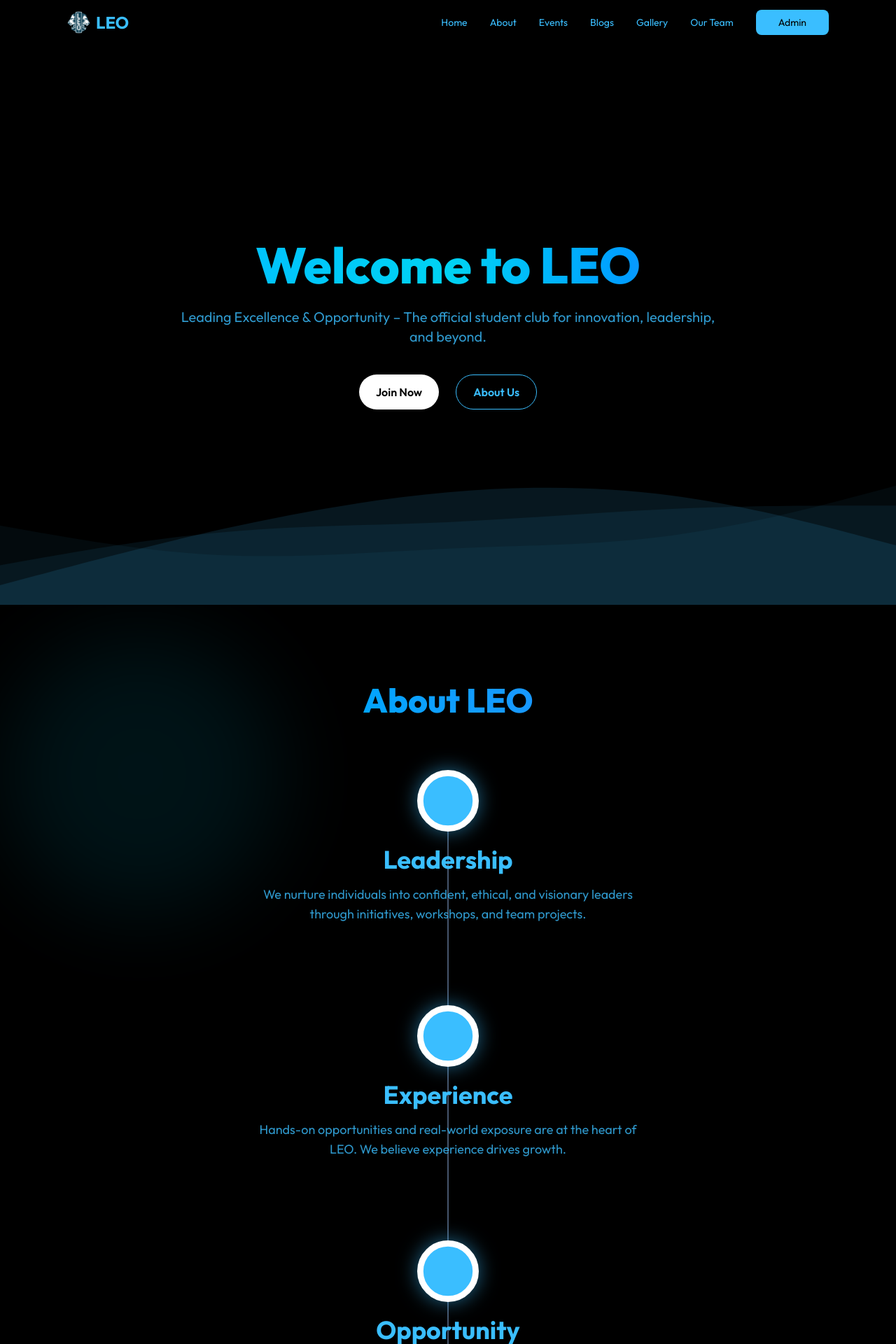
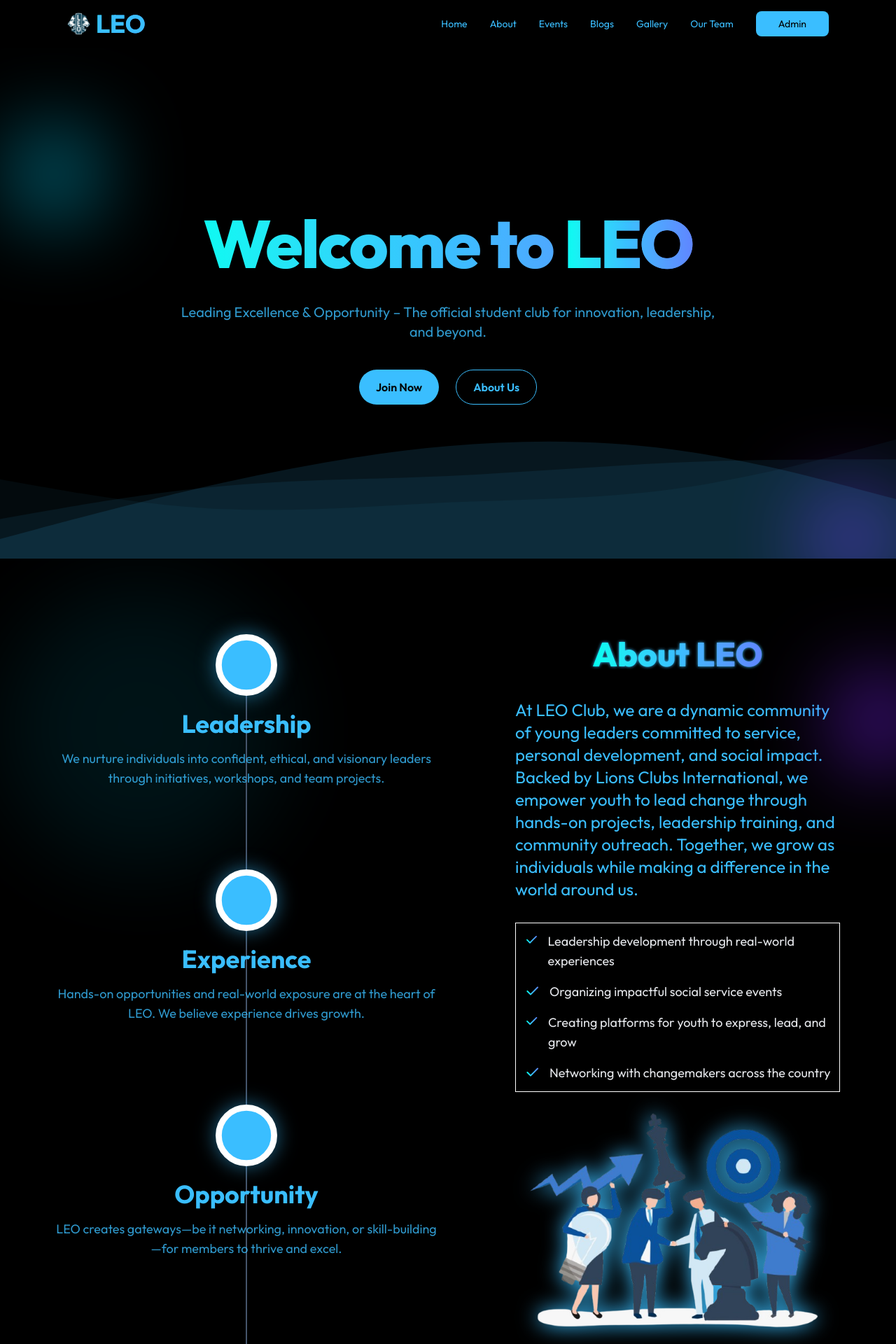
Before and after one commit to umangUS002/LeoClub, a React (Vite) app in the folder client/: page / in a window 1280 px wide. Shown: the top 1920 px of the page at 70% size. Built offline with nearby package versions, Linux system fonts and the light colour scheme.

Commit message:
updated about us

```diff
--- a/client/index.html
+++ b/client/index.html
@@ -4,7 +4,7 @@
     <meta charset="UTF-8" />
     <link rel="icon" type="image/svg+xml" href="/Logo.png" />
     <meta name="viewport" content="width=device-width, initial-scale=1.0" />
-    <title>Leo-BIT,Mesra</title>
+    <title>Leo Club</title>
   </head>
   <body>
     <div id="root"></div>
--- a/client/src/components/About.jsx
+++ b/client/src/components/About.jsx
@@ -1,5 +1,6 @@
 import { useRef } from "react";
 import { motion, useInView } from "framer-motion";
+import { assets } from "../assets/assets";
 
 const aboutItems = [
   {
@@ -21,7 +22,7 @@
 
 export default function About() {
   return (
-    <div id="about" className="relative bg-primary text-text1 py-28 px-4 md:px-16 min-h-[300vh] overflow-hidden">
+    <div id="about" className="relative bg-primary text-text1 py-28 max-sm:py-10 px-4 md:px-16 min-h-[300vh] overflow-hidden">
 
       {/* Floating Abstract Blobs */}
       <motion.div
@@ -35,17 +36,28 @@
         className="absolute bottom-10 right-10 w-[500px] h-[500px] bg-violet-600 opacity-10 blur-3xl rounded-full z-0"
       />
       <motion.div
+        animate={{ y: [0, 200, 0], x: [0, 30, 0] }}
+        transition={{ repeat: Infinity, duration: 10, ease: "easeInOut" }}
+        className="absolute top-0 right-0 w-[100px] h-[100px] bg-violet-600 opacity-100 blur-3xl rounded-full z-0"
+      />
+      <motion.div
         animate={{ y: [0, 25, 0], x: [0, 15, 0] }}
         transition={{ repeat: Infinity, duration: 3, ease: "easeInOut" }}
         className="absolute top-1/2 right-1/4 w-[300px] h-[300px] bg-blue-400 opacity-10 blur-2xl rounded-full z-0"
       />
 
       {/* Content */}
-      <h2 className="text-center text-5xl font-extrabold text-transparent bg-clip-text bg-gradient-to-r from-sky-400 to-blue-500 mb-20 z-10 relative">
+      <motion.h2
+        initial={{ opacity: 0, y: 100 }}
+        whileInView={{ opacity: 1, y: 0 }}
+        transition={{ duration: 0.6 }}
+        className="text-center md:hidden text-5xl font-extrabold text-transparent bg-clip-text bg-clip-text bg-gradient-to-r from-[#00FFF0] via-[#3ABEFF] to-[#5F85FF] mb-20 z-10 relative">
         About LEO
-      </h2>
+      </motion.h2>
 
-      <div className="relative max-w-4xl mx-auto z-10">
+      <div className="flex max-sm:flex-col gap-20">
+
+        <div className="relative max-w-4xl mx-auto z-10 min-w-[50%]">
           {/* Vertical line */}
           <div className="absolute left-1/2 transform -translate-x-1/2 h-full w-[2px] bg-slate-600 z-0" />
 
@@ -77,9 +89,9 @@
 
                   {/* Title */}
                   <motion.h3
-                  initial={false}
-                  animate={{ opacity: inView ? 1 : 0.3, y: inView ? 0 : 10 }}
-                  transition={{ duration: 0.5 }}
+                    initial={{ opacity: 0, y: 100 }}
+                    whileInView={{ opacity: 1, y: 0 }}
+                    transition={{ duration: 0.6 }}
                     className="text-4xl font-bold text-text1"
                   >
                     {item.title}
@@ -99,6 +111,79 @@
             })}
           </div>
         </div>
+
+        <div className="max-sm:hidden max-sm:mt-20 text-2xl px-4 flex flex-col items-center justify-top">
+          <motion.h2
+            initial={{ opacity: 0, y: 100 }}
+            whileInView={{ opacity: 1, y: 0 }}
+            transition={{ duration: 0.6 }}
+            className="drop-shadow-[0_0_2px_#3ABEFF] text-center max-md:hidden text-5xl font-extrabold text-transparent bg-clip-text bg-gradient-to-r from-[#00FFF0] via-[#3ABEFF] to-[#5F85FF] mb-10 z-10 relative">
+            About LEO
+          </motion.h2>
+          <h1>At LEO Club, we are a dynamic community of young leaders committed to service, personal development, and social impact. Backed by Lions Clubs International, we empower youth to lead change through hands-on projects, leadership training, and community outreach. Together, we grow as individuals while making a difference in the world around us.</h1>
+
+          <div className="mt-8 space-y-4 text-left- border border-white p-3">
+            {[
+              "Leadership development through real-world experiences",
+              "Organizing impactful social service events",
+              "Creating platforms for youth to express, lead, and grow",
+              "Networking with changemakers across the country",
+            ].map((point, idx) => (
+              <div key={idx} className="flex items-start gap-3">
+                <span
+                  className="w-6 h-6"
+                  dangerouslySetInnerHTML={{
+                    __html: `
+                    <svg xmlns="http://www.w3.org/2000/svg" viewBox="0 0 24 24" fill="url(#grad${idx})">
+                      <defs>
+                        <linearGradient id="grad${idx}" x1="0%" y1="0%" x2="100%" y2="0%">
+                          <stop offset="0%" stop-color="#00FFF0"/>
+                          <stop offset="50%" stop-color="#3ABEFF"/>
+                          <stop offset="100%" stop-color="#5F85FF"/>
+                        </linearGradient>
+                      </defs>
+                      <path d="M9 16.17l-3.88-3.88a1 1 0 0 0-1.41 1.42l4.59 4.58a1 1 0 0 0 1.41 0l10-10a1 1 0 1 0-1.41-1.42L9 16.17z"/>
+                    </svg>
+                  `,
+                  }}
+                />
+                <p className="text-gray-200 text-lg">{point}</p>
+              </div>
+            ))}
+          </div>
+          <motion.img
+            animate={{
+              y: [0, -20, 0], // Moves up and down
+            }}
+            transition={{
+              duration: 4,
+              repeat: Infinity,
+              repeatType: "loop",
+              ease: "easeInOut",
+              delay: 0.6,
+            }}
+            src={assets.heroimage}
+            alt=""
+            className="h-80 mt-10 drop-shadow-[0_0_15px_#3ABEFF]"
+          />
+        </div>
+          <motion.img
+            animate={{
+              y: [0, -20, 0], // Moves up and down
+            }}
+            transition={{
+              duration: 4,
+              repeat: Infinity,
+              repeatType: "loop",
+              ease: "easeInOut",
+              delay: 0.6,
+            }}
+            src={assets.heroimage}
+            alt=""
+            className="h-70 px-10 mt-10 drop-shadow-[0_0_15px_#3ABEFF] md:hidden"
+          />
+      </div>
+
     </div>
   );
 }
--- a/client/src/components/Hero.jsx
+++ b/client/src/components/Hero.jsx
@@ -2,9 +2,23 @@
 import LayeredWaveBackground from "./PatternBackground";
 
 export default function Hero() {
+
+
   return (
-    <div className="relative h-screen w-full bg-primary text-text1 overflow-hidden flex items-center justify-center px-4">
 
+
+    <div className="relative h-[calc(100vh-70px)] w-full bg-primary text-text1 overflow-hidden flex items-center justify-center px-4">
+      {/* Floating Abstract Blobs */}
+      <motion.div
+        animate={{ y: [0, 100, 0], x: [0, 30, 0] }}
+        transition={{ repeat: Infinity, duration: 10, ease: "easeInOut" }}
+        className="absolute top-10 left-0 w-[100px] h-[100px] bg-cyan-500 opacity-100 blur-3xl rounded-full z-0"
+      />
+      <motion.div
+        animate={{ y: [0, 200, 0], x: [0, 30, 0] }}
+        transition={{ repeat: Infinity, duration: 10, ease: "easeInOut" }}
+        className="absolute bottom-40 right-10 w-[100px] h-[100px] bg-violet-600 opacity-100 blur-3xl rounded-full z-0"
+      />
       {/* Wave Background */}
       <LayeredWaveBackground />
 
@@ -15,8 +29,8 @@
         transition={{ duration: 1.2 }}
         className="z-10 text-center max-w-3xl"
       >
-        <h1 className="text-5xl md:text-7xl font-extrabold bg-gradient-to-r from-sky-400 via-cyan-400 to-blue-500 text-transparent bg-clip-text">
-          Welcome to LEO
+        <h1 className="text-5xl md:text-8xl font-extrabold leading-tight tracking-tight text-transparent bg-clip-text bg-gradient-to-r from-[#00FFF0] via-[#3ABEFF] to-[#5F85FF] ">
+            Welcome to <span className="uppercase max-sm:text-6xl text-8xl bg-clip-text bg-gradient-to-r from-[#00FFF0] via-[#3ABEFF] to-[#5F85FF]">LEO</span>
         </h1>
         <p className="mt-6 text-lg md:text-xl text-text1/80">
           Leading Excellence & Opportunity – The official student club for innovation, leadership, and beyond.
@@ -26,7 +40,7 @@
         <div className="mt-10 flex justify-center gap-6 flex-wrap">
           <motion.button
             whileHover={{ scale: 1.05 }}
-            className="bg-white text-black px-6 py-3 rounded-full font-semibold hover:bg-slate-200 transition"
+            className="bg-text1 text-black px-6 py-3 rounded-full font-semibold hover:bg-primary hover:text-text1 hover:border hover:border-text1 transition"
           >
             Join Now
           </motion.button>
--- a/client/src/components/Navbar.jsx
+++ b/client/src/components/Navbar.jsx
@@ -16,11 +16,11 @@
     className={'flex items-center justify-between px-6 md:px-16 lg:px-24 xl:px-24 py-3.5 text-gray-600 relative transition-all sticky bg-primary top-0 z-100'}>
 
         <Link className='flex gap-2 items-center text-text1' to='/'>
-            <motion.img whileHover={{scale: 1.05}} src={assets.Logo} alt="" className='h-8'/>
-            <motion.p whileHover={{scale: 1.05}} className='font-bold text-2xl'>LEO</motion.p>
+            <motion.img whileHover={{scale: 1.05}} src={assets.Logo} alt="" className='h-8 max-sm:h-6'/>
+            <motion.p whileHover={{scale: 1.05}} className='font-bold text-4xl max-sm:text-2xl bg-clip-text bg-gradient-to-r from-[#00FFF0] via-[#3ABEFF] to-[#5F85FF]'>LEO</motion.p>
         </Link>
 
-        <div className={`text-text1 max-sm:fixed max-sm:h-screen text-sm max-sm:w-full max-sm:top-16 max-sm:border-t border-borderColor right-0 flex flex-col sm:flex-row items-start sm:items-center gap-4 sm:gap-8 max-sm:p-4
+        <div className={`text-text1 max-sm:fixed max-sm:h-screen text-sm max-sm:w-full max-sm:top-16 max-sm:border-t border-text1 right-0 flex flex-col sm:flex-row items-start sm:items-center gap-4 sm:gap-8 max-sm:p-4
         transition-all duration-300 z-50 bg-primary ${open ? 'max-sm:translate-x-0' : 'max-sm:translate-x-full'}`}>
             {menuLinks.map((link, index)=>(
                 <Link onClick={()=>setOpen(false)} key={index} to={link.path} >
@@ -33,7 +33,7 @@
             </div>
         </div>
 
-            <button className='sm:hidden cursor-pointer bg-white' aria-label='Menu' onClick={()=>setOpen(!open)}>
+            <button className='sm:hidden cursor-pointer ' aria-label='Menu' onClick={()=>setOpen(!open)}>
                 <img src={open ? assets.close_icon : assets.menu_icon} alt="" />
             </button>
 
--- a/client/src/components/PatternBackground.jsx
+++ b/client/src/components/PatternBackground.jsx
@@ -18,7 +18,7 @@
   const offset3 = scrollY * 0.2;
 
   return (
-    <div className="absolute inset-0 z-0 overflow-hidden pointer-events-none">
+    <div className="absolute mb-0 inset-0 z-100 overflow-hidden pointer-events-none">
       {/* Back Wave */}
       <div
         style={{ transform: `translateY(-${offset1}px)` }}
```
Also changed, not shown: client/src/assets/assets.js (+7 -1 lines), client/src/assets/heroimage.png (added). Lines whose indentation alone changed are shown as unchanged.
